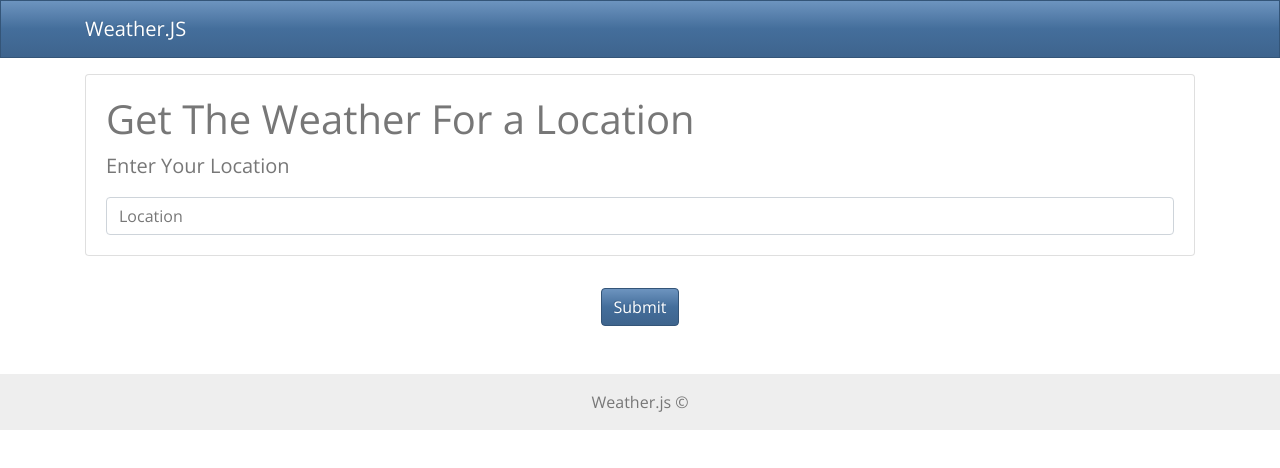
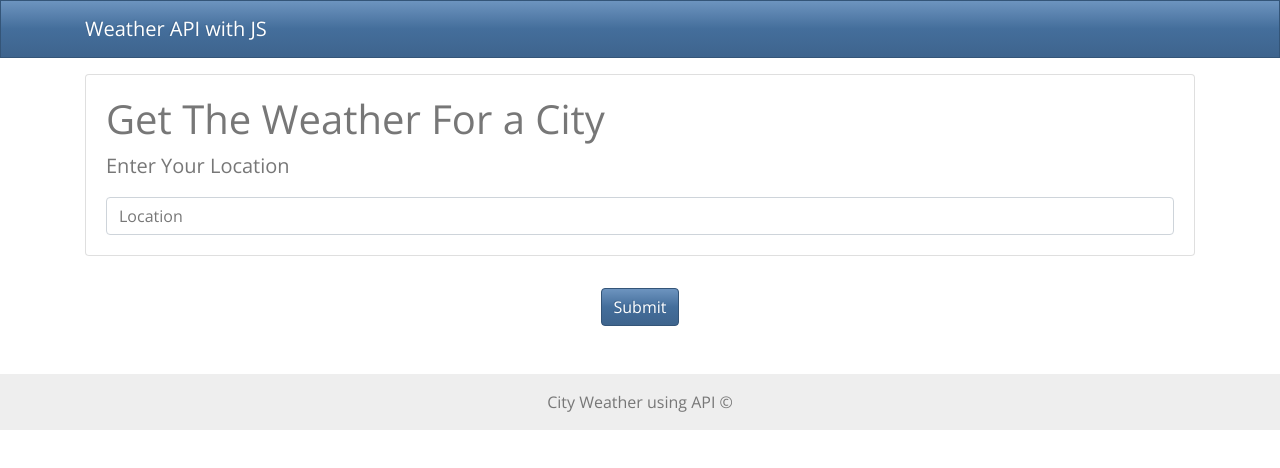
Before and after one commit to Mariusz-Zmuda/PORTFOLIO_WEATHER_API, a plain HTML site: page index.html in a window 1280 px wide. Drawn offline with nearby package versions, Linux system fonts and the light colour scheme.

Commit message:
commit on master

```diff
--- a/app.js
+++ b/app.js
@@ -1,4 +1,4 @@
-//instantiating classes (=creating objects)//
+//instantiating classes (=creating objects) using 'new' keyword
 
 const ft = new Fetch();
 const ui = new UI();
@@ -7,6 +7,10 @@ const ui = new UI();
 
 const search = document.getElementById("searchUser");
 const button = document.getElementById("submit");
+
+// 'search' element below gets the value after 'clicking' submit
+// calling getCurrent method
+
 button.addEventListener("click", () => {
   const currentVal = search.value;
 
--- a/fetch.js
+++ b/fetch.js
@@ -2,13 +2,13 @@ class Fetch {
   async getCurrent(input) {
     const myKey = "53c5ab8998f10ee7b2518234e444ff22";
 
-    //make request to url, my key from: https://home.openweathermap.org/api_keys
+    //make a request to url, I use my key from: https://home.openweathermap.org/api_keys
 
     const response = await fetch(
       `https://api.openweathermap.org/data/2.5/weather?q=${input}&appid=${myKey}&units=metric`
     );
 
-    // input -> calls that fetch for example LONDON
+    // input -> calls that fetch for example 'London'
     // then store whatever fetch method returns as a response, then grab the data from the json, return the data which we can use later in the app
 
     const data = await response.json();
--- a/index.html
+++ b/index.html
@@ -7,18 +7,18 @@
   <head>
     <meta charset="UTF-8" />
     <meta name="viewport" content="width=device-width, initial-scale=1.0" />
-    <title>Document</title>
+    <title>City weather data</title>
   </head>
   <body>
     <body>
         <nav class="navbar navbar-dark bg-primary mb-3">
             <div class="container">
-                <a href="#" class="navbar-brand">Weather.JS</a>
+                <a href="#" class="navbar-brand">Weather API with JS</a>
             </div>
         </nav>
         <div class="container searchContainer">
             <div class="search card card-body">
-                <h1>Get The Weather For a Location</h1>
+                <h1>Get The Weather For a City</h1>
                 <p class="lead">Enter Your Location</p>
                 <input type="text" id="searchUser" class="form-control" placeholder="Location">
             </div>
@@ -33,7 +33,7 @@
 
         </div>
         <footer class="mt-5 p-3 text-center bg-light">
-             Weather.js &copy;
+             City Weather using API &copy;
         </footer>
   </body>
   <script src="fetch.js"></script>
--- a/ui.js
+++ b/ui.js
@@ -4,19 +4,23 @@ class UI {
     this.city;
     this.defaultCity = "London";
   }
-// we are getting the data fetched in fetch.js and feed it to populateUI
+    // we are getting the data fetched in fetch.js and feed it to populateUI
+
   populateUI(data) {
-    //de-structure vars
+
+    // de-structure vars
     // data. and then JSON file, can be looked in console.log or after URL fetch
     //add them to inner HTML
     // uiContainer is just a DIV on the page
+
+    // bootstrap markup
     this.uiContainer.innerHTML = `
 
         <div class="card mx-auto mt-5" style="width: 18rem;">
             <div class="card-body justify-content-center">
                 <h5 class="card-title">${data.name}</h5>
                 <h6 class="card-subtitle mb-2 text-muted">Highs of ${data.main.temp_max} \u00B0C.\n Lows of ${data.main.temp_min} \u00B0C.</h6>
-                <p class="card-text ">Weather conditions are described as: ${data.weather[0].description}</p>
+                <p class="card-text ">Weather conditions: ${data.weather[0].description}</p>
 
             </div>
         </div>
```
